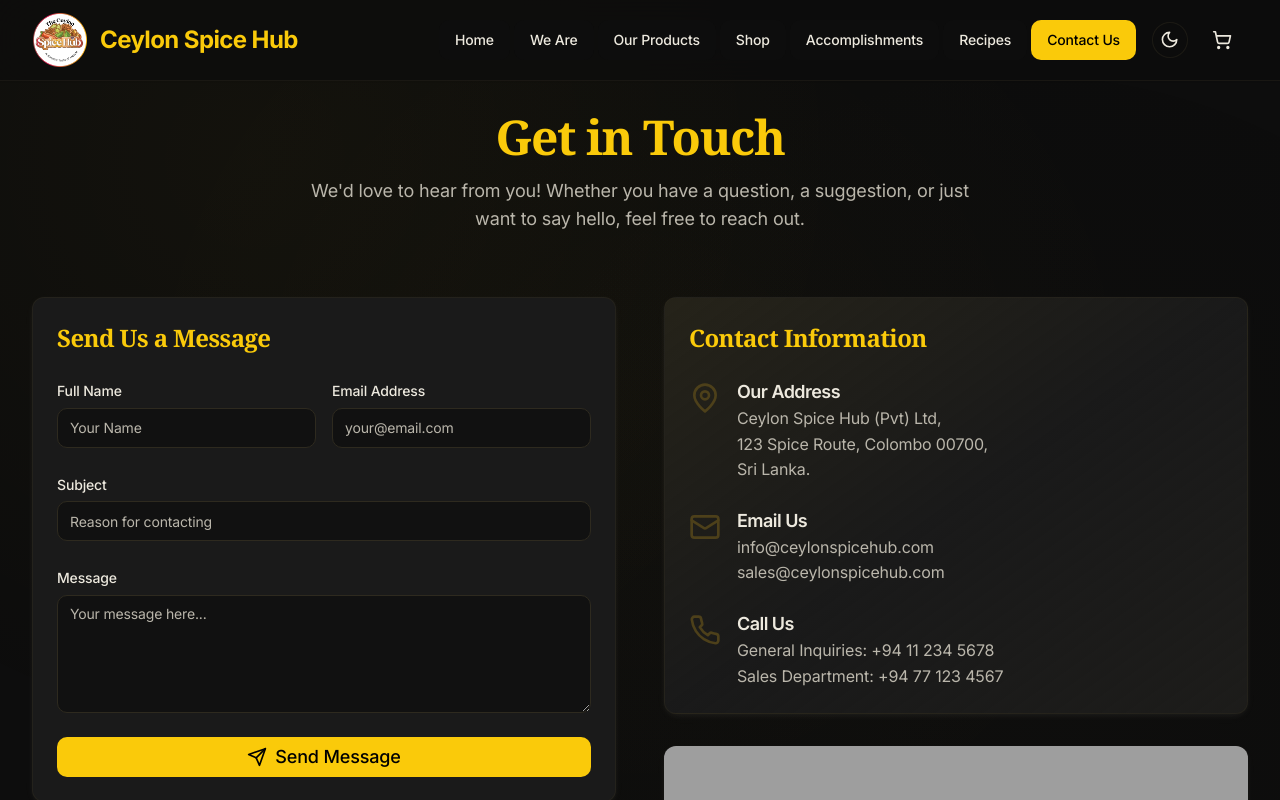
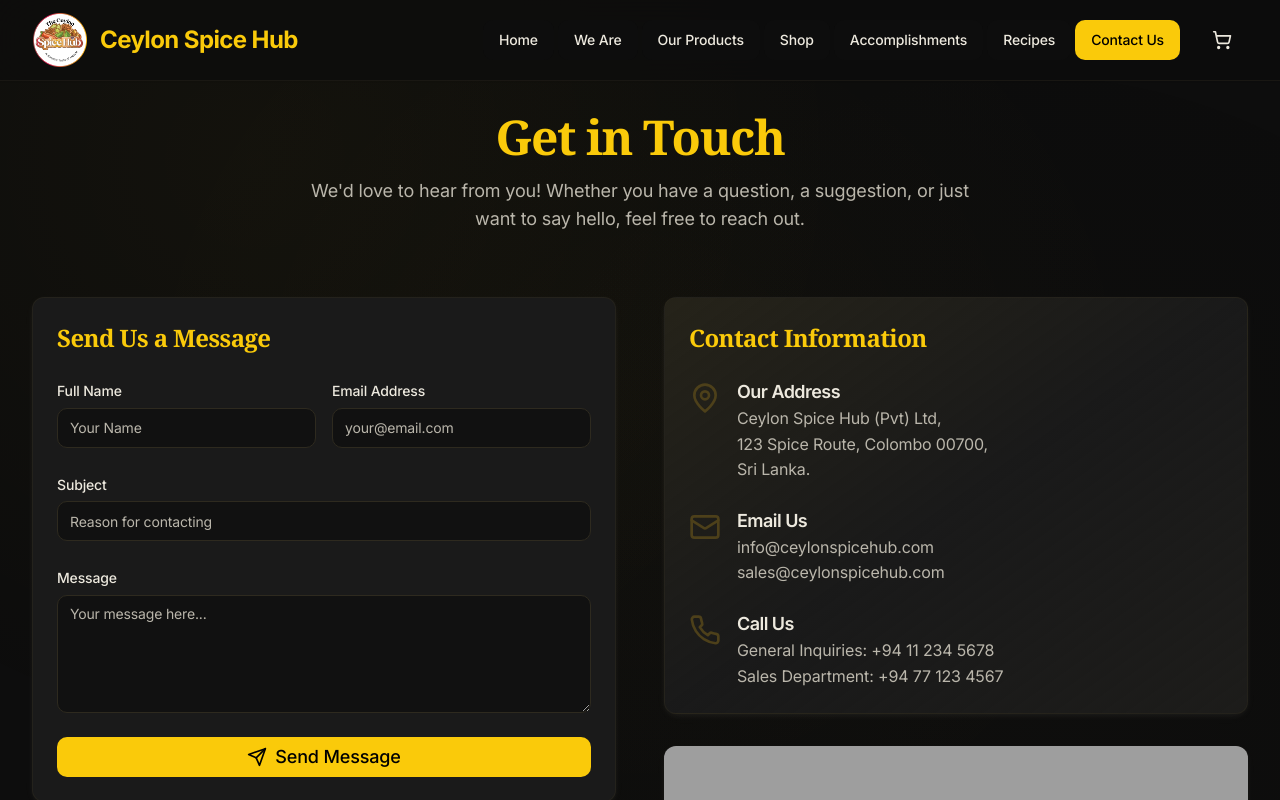
Before and after one commit to SasankaRW/CeylonSpiceHub, a React (Vite) app: page /contact-us in a window 1280 px wide. Shown: the top 800 px of the page. Built offline with nearby package versions, Linux system fonts and the light colour scheme; grey boxes are pictures that could not be loaded.

Commit message:
UI enhancements

```diff
--- a/src/App.jsx
+++ b/src/App.jsx
@@ -26,7 +26,7 @@
 function App() {
   const location = useLocation();
   return (
-    <ThemeProvider defaultTheme="dark" storageKey="ceylon-spice-theme">
+    <ThemeProvider>
       <Layout>
         <ScrollToTop />
         <AnimatePresence mode="wait">
--- a/src/components/Layout.jsx
+++ b/src/components/Layout.jsx
@@ -14,7 +14,6 @@
 import CartIcon from '@/components/CartIcon';
 import { Menu, X } from 'lucide-react';
 import { Button } from '@/components/ui/button';
-import ThemeToggle from '@/components/ThemeToggle';
 
 const navLinks = [
   { to: '/', label: 'Home' },
@@ -120,7 +119,6 @@
             </NavigationMenu>
             {!isAdmin && (
               <div className="flex items-center space-x-2">
-                <ThemeToggle />
                 <CartIcon />
               </div>
             )}
@@ -128,7 +126,6 @@
 
           {/* Mobile Menu Button */}
           <div className="xl:hidden flex items-center space-x-2">
-            <ThemeToggle />
             {!isAdmin && <CartIcon />}
             <Button variant="ghost" size="icon" onClick={toggleMobileMenu} className="ml-2">
               {isMobileMenuOpen ? <X className="h-6 w-6" /> : <Menu className="h-6 w-6" />}
--- a/src/components/ThemeProvider.jsx
+++ b/src/components/ThemeProvider.jsx
@@ -1,59 +1,14 @@
 
-import React, { createContext, useContext, useEffect, useState } from 'react';
+import React, { useEffect } from 'react';
 
-const ThemeContext = createContext({
-    theme: 'system',
-    setTheme: () => null,
-});
-
-export const ThemeProvider = ({
-    children,
-    defaultTheme = 'system',
-    storageKey = 'vite-ui-theme',
-    ...props
-}) => {
-    const [theme, setTheme] = useState(
-        () => localStorage.getItem(storageKey) || defaultTheme
-    );
-
+export const ThemeProvider = ({ children, ...props }) => {
     useEffect(() => {
         const root = window.document.documentElement;
 
-        root.classList.remove('light', 'dark');
+        // Always apply dark theme
+        root.classList.remove('light');
+        root.classList.add('dark');
+    }, []);
 
-        if (theme === 'system') {
-            const systemTheme = window.matchMedia('(prefers-color-scheme: dark)')
-                .matches
-                ? 'dark'
-                : 'light';
-
-            root.classList.add(systemTheme);
-            return;
-        }
-
-        root.classList.add(theme);
-    }, [theme]);
-
-    const value = {
-        theme,
-        setTheme: (theme) => {
-            localStorage.setItem(storageKey, theme);
-            setTheme(theme);
-        },
-    };
-
-    return (
-        <ThemeContext.Provider {...props} value={value}>
-            {children}
-        </ThemeContext.Provider>
-    );
+    return <>{children}</>;
 };
-
-export const useTheme = () => {
-    const context = useContext(ThemeContext);
-
-    if (context === undefined)
-        throw new Error('useTheme must be used within a ThemeProvider');
-
-    return context;
-};
--- a/src/components/ThemeToggle.jsx
+++ /dev/null
@@ -1,23 +0,0 @@
-
-import React from 'react';
-import { Moon, Sun } from 'lucide-react';
-import { Button } from '@/components/ui/button';
-import { useTheme } from '@/components/ThemeProvider';
-
-export default function ThemeToggle() {
-    const { theme, setTheme } = useTheme();
-
-    return (
-        <Button
-            variant="ghost"
-            size="icon"
-            onClick={() => setTheme(theme === 'dark' ? 'light' : 'dark')}
-            className="rounded-full w-9 h-9 border border-border/50 bg-background/50 hover:bg-accent hover:text-accent-foreground transition-all duration-300"
-            title={theme === 'dark' ? "Switch to Light Mode" : "Switch to Dark Mode"}
-        >
-            <Sun className="h-[1.2rem] w-[1.2rem] rotate-0 scale-100 transition-all dark:-rotate-90 dark:scale-0" />
-            <Moon className="absolute h-[1.2rem] w-[1.2rem] rotate-90 scale-0 transition-all dark:rotate-0 dark:scale-100" />
-            <span className="sr-only">Toggle theme</span>
-        </Button>
-    );
-}
--- a/src/pages/CartPage.jsx
+++ b/src/pages/CartPage.jsx
@@ -83,23 +83,24 @@
               exit={{ opacity: 0, x: 20, transition: { duration: 0.2 } }}
               transition={{ duration: 0.3 }}
             >
-              <Card className="p-4 shadow-soft hover:shadow-glow transition-all duration-300 border border-border/50">
+              <Card className="p-4 sm:p-5 shadow-soft hover:shadow-glow transition-all duration-300 border border-border/50">
                 <div className="flex flex-col sm:flex-row sm:items-center gap-4">
                   <img
                     src={itemImage}
                     alt={item.name}
                     loading="lazy"
-                    className="w-24 h-24 sm:w-24 sm:h-24 object-cover rounded self-start"
+                    className="w-20 h-20 sm:w-24 sm:h-24 object-cover rounded self-start"
                   />
                   <div className="flex-grow min-w-0">
                     <h3 className="font-semibold text-base sm:text-lg break-words">{item.name}</h3>
-                    <p className="text-muted-foreground">{item.weight || item.variantWeight}</p>
+                    <p className="text-sm sm:text-base text-muted-foreground">{item.weight || item.variantWeight}</p>
                     {variantInfo && (
-                      <p className="text-sm text-muted-foreground">{variantInfo}</p>
+                      <p className="text-xs sm:text-sm text-muted-foreground">{variantInfo}</p>
                     )}
                     <p className="text-primary font-bold">LKR {(item.price || 0).toLocaleString('en-US', { minimumFractionDigits: 2, maximumFractionDigits: 2 })}</p>
                   </div>
-                  <div className="flex items-center gap-2 self-start sm:self-auto">
+                  <div className="flex w-full sm:w-auto items-center justify-between sm:justify-start gap-2 pt-1 sm:pt-0 self-start sm:self-auto">
+                    <div className="flex items-center gap-2">
                     <motion.div whileHover={{ scale: 1.05 }} whileTap={{ scale: 0.95 }}>
                       <Button
                         variant="outline"
@@ -110,7 +111,7 @@
                         <Minus className="h-4 w-4" />
                       </Button>
                     </motion.div>
-                    <span className="w-8 text-center">{item.quantity}</span>
+                    <span className="w-8 text-center text-sm sm:text-base">{item.quantity}</span>
                     <motion.div whileHover={{ scale: 1.05 }} whileTap={{ scale: 0.95 }}>
                       <Button
                         variant="outline"
@@ -121,6 +122,7 @@
                         <Plus className="h-4 w-4" />
                       </Button>
                     </motion.div>
+                    </div>
                     <motion.div whileHover={{ scale: 1.1, rotate: 5 }} whileTap={{ scale: 0.9 }}>
                       <Button
                         variant="ghost"
```
